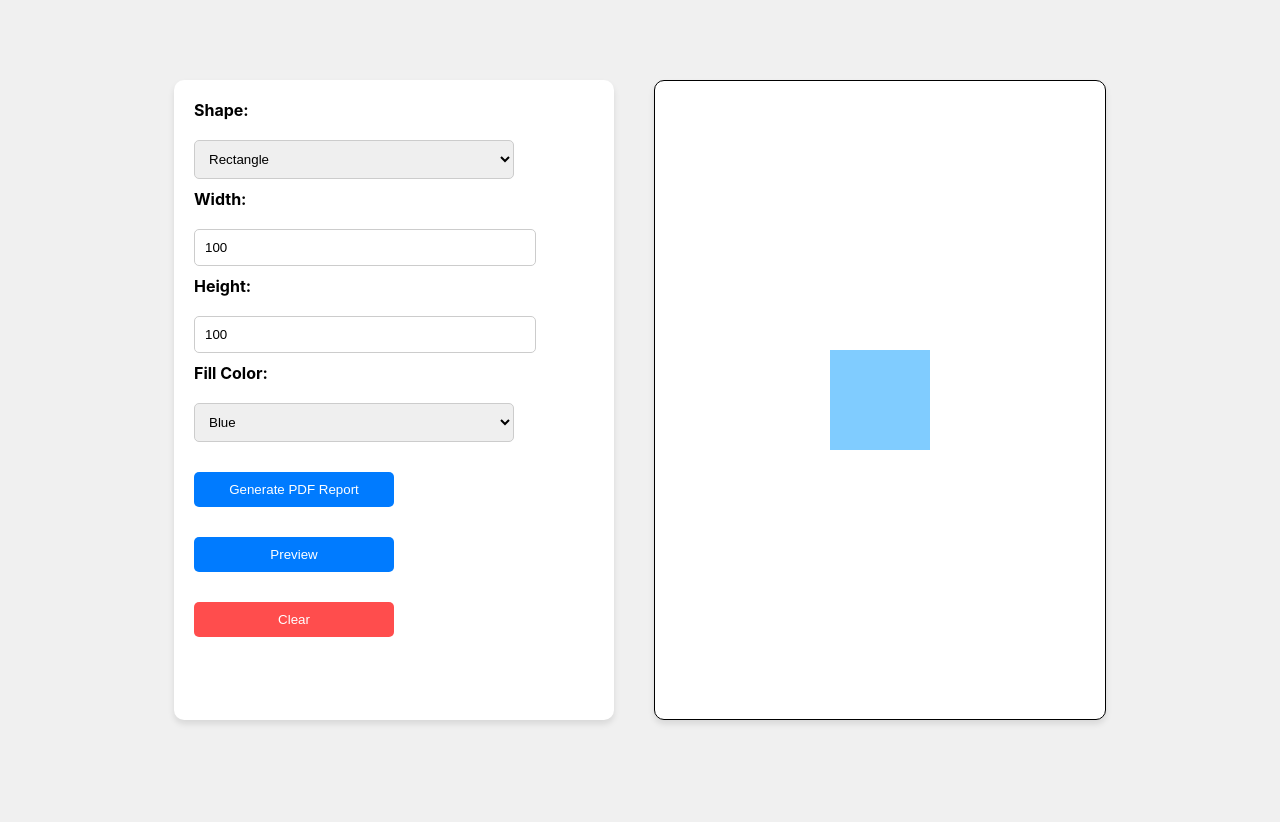
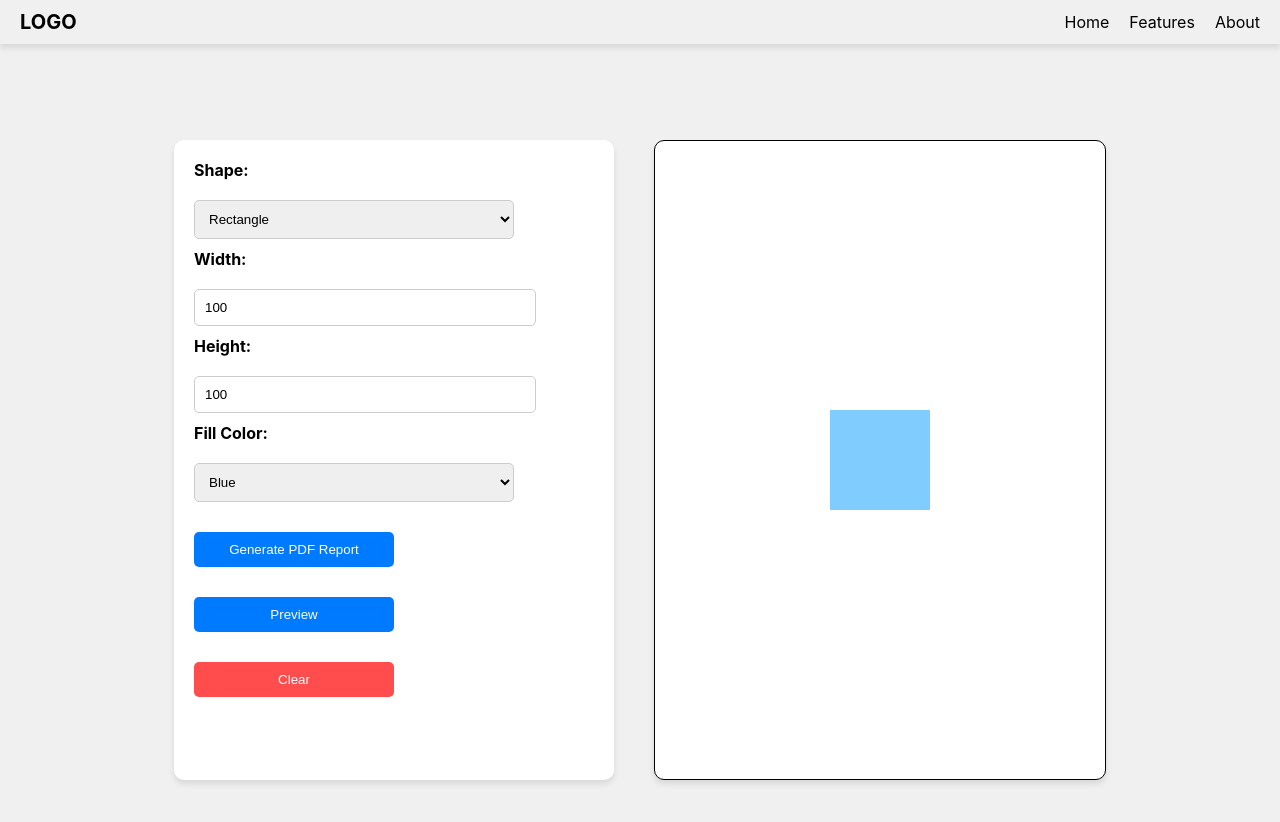
Before and after one commit to ImDXx/Drawing-app, a React (Create React App) app in the folder frontend/: page / in a window 1280 px wide. Shown: the top 822 px of the page. Before the commit the page ends 800 px from the top, so only its background shows below. Built offline with nearby package versions, Linux system fonts and the light colour scheme.

Commit message:
Added a simple navbar for the page, functionality yet to be implemented

```diff
--- a/frontend/src/App.tsx
+++ b/frontend/src/App.tsx
@@ -2,6 +2,7 @@ import React, { useState } from "react";
 import ShapeForm from "./components/ShapeForm";
 import ShapeCanvas from "./components/ShapeCanvas";
 import usePDFGeneration from "./hooks/usePDFGeneration";
+import Navbar from "./components/Navbar";
 
 const App: React.FC = () => {
   const [shape, setShape] = useState("rectangle");
@@ -17,6 +18,8 @@ const App: React.FC = () => {
   };
 
   return (
+    <>
+      <Navbar />
       <div className="container">
         <ShapeForm
           shape={shape}
@@ -31,6 +34,7 @@ const App: React.FC = () => {
         />
         <ShapeCanvas shape={shape} size1={size1} size2={size2} color={color} />
       </div>
+    </>
   );
 };
 
--- /dev/null
+++ b/frontend/src/components/Navbar.tsx
@@ -0,0 +1,23 @@
+import React from "react";
+
+/* Navbar component */
+const Navbar: React.FC = () => {
+    return (
+        <nav className="navbar">
+            <div className="navbar-logo">LOGO</div>
+            <ul className="navbar-links">
+                <li className="navbar-item">
+                    <a href="/" className="navbar-link">Home</a>
+                </li>
+                <li className="navbar-item">
+                    <a href="#features" className="navbar-link">Features</a>
+                </li>
+                <li className="navbar-item">
+                    <a href="#about" className="navbar-link">About</a>
+                </li>
+            </ul>
+        </nav>
+    );
+};
+
+export default Navbar;
--- a/frontend/src/index.css
+++ b/frontend/src/index.css
@@ -85,3 +85,52 @@ canvas {
   width: 450px;
   height: 638px;
 }
+
+/* Navbar styles */
+.navbar {
+  position: fixed;
+
+  top: 0;
+  left: 0;
+  width: 100%;
+  display: flex;
+  justify-content: space-between;
+  align-items: center;
+  padding: 10px 20px;
+  background-color: #f0f0f0;
+  color: #000000;
+  box-shadow: 0 4px 6px rgba(0, 0, 0, 0.1);
+  z-index: 1000;
+  box-sizing: border-box;
+}
+
+.navbar-logo {
+  font-size: 20px;
+  font-weight: bold;
+}
+
+.navbar-links {
+  list-style: none;
+  display: flex;
+  gap: 20px;
+  margin: 0;
+  padding: 0;
+}
+
+.navbar-item {
+  font-size: 16px;
+}
+
+.navbar-link {
+  text-decoration: none;
+  color: #000000;
+  transition: color 0.3s ease;
+}
+
+.navbar-link:hover {
+  color: #d4d4d4;
+}
+
+body {
+  padding-top: 60px;
+}
```
Lines whose indentation alone changed are shown as unchanged.
